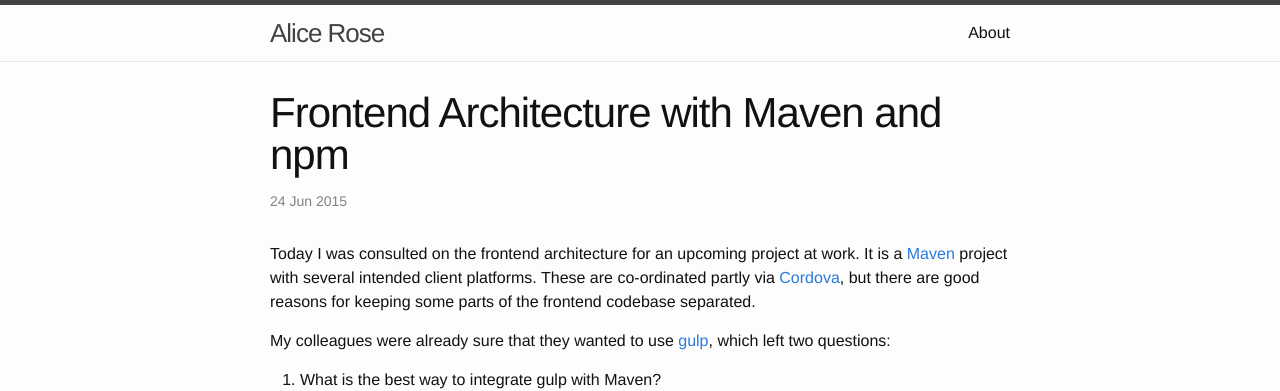
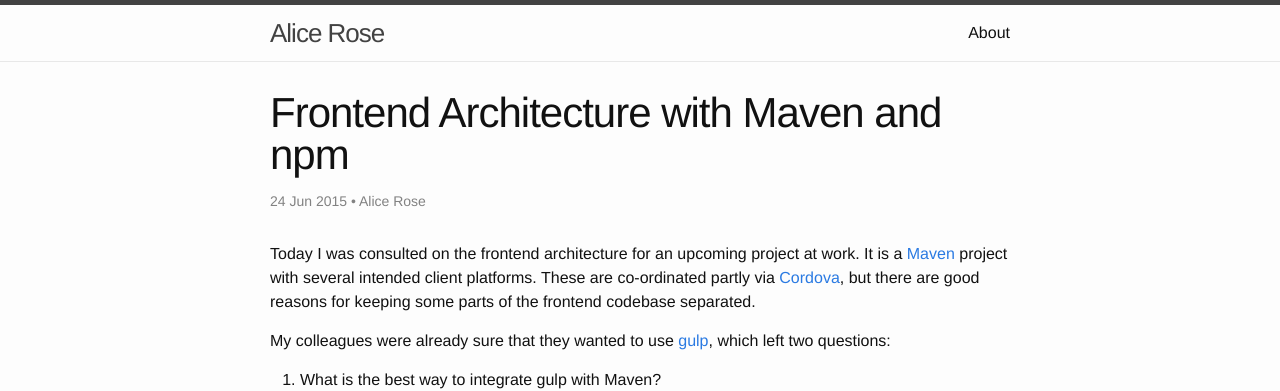
Before and after one commit to heldinz/heldinz.github.io, a Jekyll site: the page built from _posts/2015-06-24-frontend-architecture.markdown, in a window 1280 px wide. Shown: the top 391 px of the page. Built offline with Jekyll 4.4.1, drawn with Linux system fonts in a browser that asks for light colours.

Commit message:
Set default author on posts

```diff
--- a/_config.yml
+++ b/_config.yml
@@ -12,3 +12,12 @@ github_username:  heldinz
 
 # Build settings
 markdown: kramdown
+
+# Defaults
+defaults:
+  -
+    scope:
+      path: ""
+      type: "posts"
+    values:
+      author: "Alice Rose"
```
